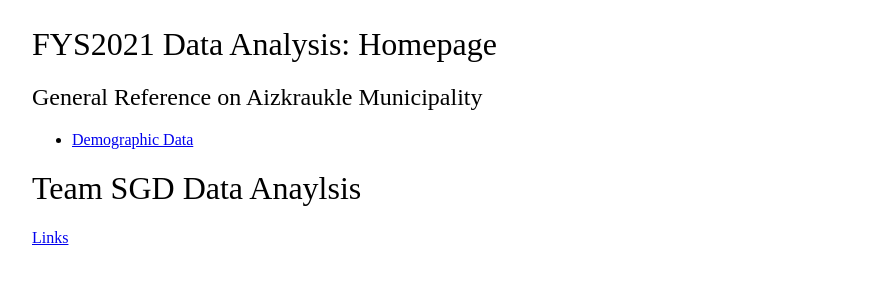
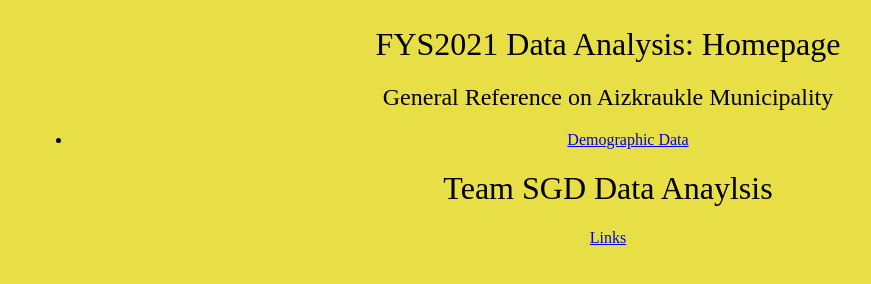
Before and after one commit to kapsitis/fys2021-data, a plain HTML site: page docs/index.html in a window 1280 px wide. Shown: the whole page, without its empty margins (32-903 px from the left). Drawn offline with Linux system fonts and the light colour scheme.

Commit message:
Update style.css

```diff
--- a/docs/style/style.css
+++ b/docs/style/style.css
@@ -9,3 +9,9 @@ h1 {
 h2 {
 	font-weight: normal;
 }
+
+h1 {text-align: center;}
+body {text-align: center;}
+body {
+  background-color: #e8de46;
+}
```
